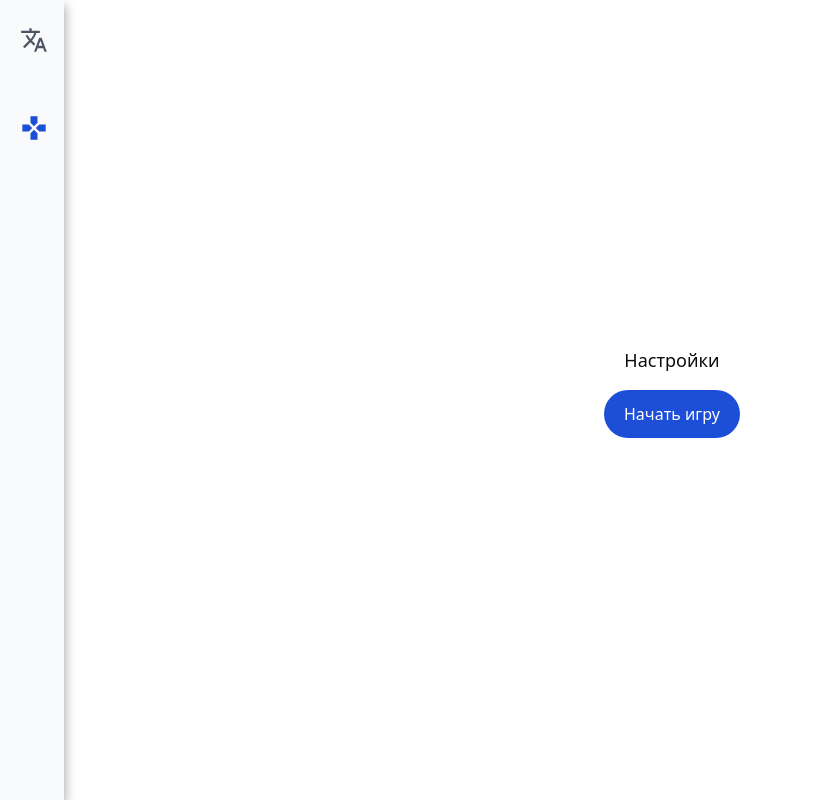
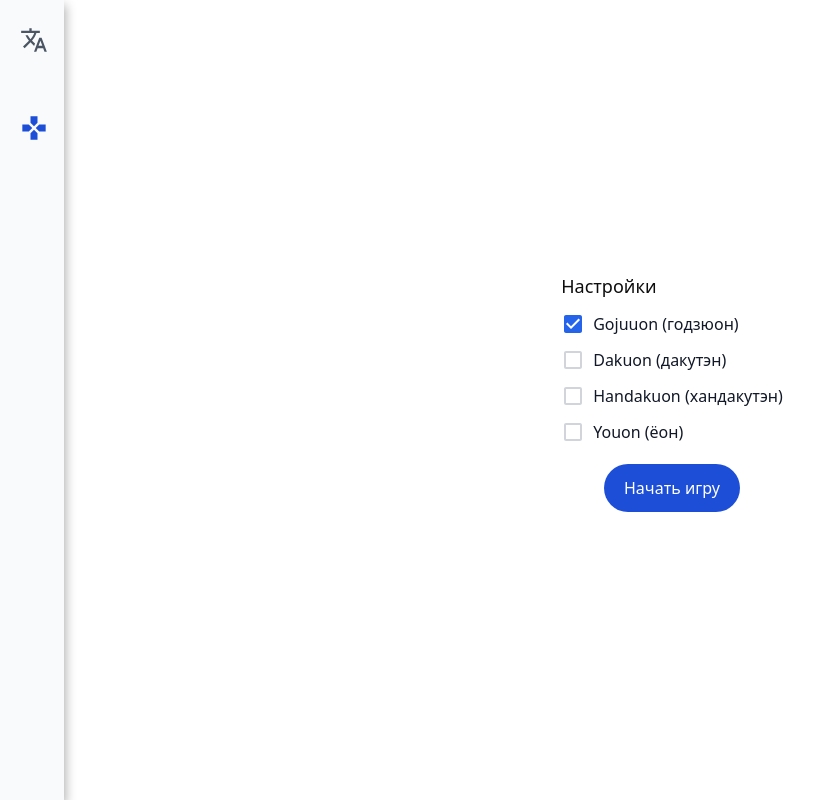
Before and after one commit to pritulaziah/japanese-alphabet, a Next.js app: page /game in a window 1280 px wide. Shown: the whole page, without its empty margins (0-825 px from the left). Built offline with nearby package versions, Linux system fonts and the light colour scheme.

Commit message:
add basic settings in game

```diff
--- a/components/common/AlphabetTypeList.tsx
+++ b/components/common/AlphabetTypeList.tsx
@@ -4,12 +4,19 @@ import { alphabetTypes } from "constants/japanese";
 import capitalize from "utils/capitalize";
 import useStore from "hooks/useStore";
 import { ActionTypes } from "types/store";
+import Checkbox from "./Checkbox";
 
-const AlphabetTypeList = () => {
+interface IProps {
+  checkboxView?: boolean;
+  mode?: "checkbox" | "button";
+  hidden?: AlphabetTypes[];
+}
+
+const AlphabetTypeList = ({ mode = "button", hidden = [] }: IProps) => {
   const { state, dispatch } = useStore();
   const { visibleTypes } = state;
 
-  const onChangeVisibleType = (type: AlphabetTypes) => {
+  const changeVisibleType = (type: AlphabetTypes) => {
     const prevVisibleTypes = new Set(visibleTypes);
 
     if (prevVisibleTypes.has(type)) {
@@ -23,16 +30,33 @@ const AlphabetTypeList = () => {
 
   return (
     <ul className="list-none">
-      {alphabetTypes.map((alphabetType) => (
-        <li key={alphabetType.type} className="mb-3 last-of-type:mb-0">
+      {alphabetTypes
+        .filter(
+          (alphabetType) =>
+            hidden.length === 0 || !hidden.includes(alphabetType.type)
+        )
+        .map((alphabetType) => {
+          const active = visibleTypes.includes(alphabetType.type);
+          const isModeButton = mode === "button";
+
+          const onChangeVisibleType = () =>
+            changeVisibleType(alphabetType.type);
+
+          return (
+            <li
+              key={alphabetType.type}
+              className={clsx(
+                "last-of-type:mb-0",
+                isModeButton ? "mb-3" : "mb-1"
+              )}
+            >
+              {isModeButton ? (
                 <button
-            onClick={() => onChangeVisibleType(alphabetType.type)}
+                  onClick={onChangeVisibleType}
                   className={clsx(
                     "w-full font-medium rounded-lg border flex items-center justify-center py-2 px-1.5 xl:py-3 xl:px-2 cursor-pointer transition-colors transition-opacity",
                     alphabetType.styles.getCell(),
-              visibleTypes.includes(alphabetType.type)
-                ? "opacity-100"
-                : "opacity-50"
+                    active ? "opacity-100" : "opacity-50"
                   )}
                 >
                   <div className="flex flex-col xl:inline-block">
@@ -40,8 +64,17 @@ const AlphabetTypeList = () => {
                     <span>{`(${alphabetType.ru})`}</span>
                   </div>
                 </button>
+              ) : (
+                <Checkbox onChange={onChangeVisibleType} checked={active}>
+                  <div className="flex flex-col xl:inline-block">
+                    <span>{capitalize(alphabetType.type)}</span>{" "}
+                    <span>{`(${alphabetType.ru})`}</span>
+                  </div>
+                </Checkbox>
+              )}
             </li>
-      ))}
+          );
+        })}
     </ul>
   );
 };
--- a/components/common/Button.tsx
+++ b/components/common/Button.tsx
@@ -19,12 +19,18 @@ const sizes: { [key in Size]: string } = {
   lg: "text-base py-3 px-5",
 };
 
-const variants: { [key in Variant]: { [key in Color]: string } } = {
+const variants: {
+  [key in Variant]: { [key in Color]: { disabled: string; base: string } };
+} = {
   filled: {
-    default:
-      "text-white bg-blue-700 hover:bg-blue-800 focus:ring-4 focus:ring-blue-300 dark:bg-blue-600 dark:hover:bg-blue-700 dark:focus:ring-blue-800",
-    alternative:
-      "text-gray-900 bg-white border border-gray-200 hover:bg-gray-100 hover:text-blue-700 focus:z-10 focus:ring-4 focus:ring-gray-200 dark:focus:ring-gray-700 dark:bg-gray-800 dark:text-gray-400 dark:border-gray-600 dark:hover:text-white dark:hover:bg-gray-700",
+    default: {
+      base: "text-white bg-blue-700 hover:bg-blue-800 focus:ring-4 focus:ring-blue-300 dark:bg-blue-600 dark:hover:bg-blue-700 dark:focus:ring-blue-800",
+      disabled: "text-white bg-blue-400 dark:bg-blue-500 cursor-not-allowed",
+    },
+    alternative: {
+      disabled: "",
+      base: "text-gray-900 bg-white border border-gray-200 hover:bg-gray-100 hover:text-blue-700 focus:z-10 focus:ring-4 focus:ring-gray-200 dark:focus:ring-gray-700 dark:bg-gray-800 dark:text-gray-400 dark:border-gray-600 dark:hover:text-white dark:hover:bg-gray-700",
+    },
   },
 };
 
@@ -34,10 +40,13 @@ const Button = ({
   color = "default",
   rounded = false,
   fullWidth = false,
+  disabled = false,
   className,
   children,
   ...restProps
 }: IProps) => {
+  const styles = variants[variant][color][disabled ? "disabled" : "base"];
+
   return (
     <button
       {...restProps}
@@ -46,7 +55,7 @@ const Button = ({
         className,
         "focus:outline-none flex items-center justify-center font-medium transition duration-150 ease-in-out",
         sizes[size],
-        variants[variant][color],
+        styles,
         rounded ? "rounded-full" : "rounded-lg",
         fullWidth ? "w-full" : "w-auto"
       )}
--- a/components/game/ResultList.tsx
+++ b/components/game/ResultList.tsx
@@ -1,5 +1,5 @@
 import { Answer } from "types/game";
-import ResultItem from "./ResultItem";
+import ResultListItem from "./ResultListItem";
 import Button from "components/common/Button";
 import Footer from "./Footer";
 import clsx from "clsx";
@@ -26,7 +26,9 @@ const ResultList = ({ answers, finishGame }: IProps) => {
     (answer) => answer.value === "correct"
   ).length;
   const progress =
-    correctAnswers === 0 ? 0 : (correctAnswers / answers.length) * 100;
+    correctAnswers === 0
+      ? 0
+      : Math.round((correctAnswers / answers.length) * 100);
   const size = 100;
   const strokeWidth = 10;
   const center = size / 2;
@@ -81,7 +83,7 @@ const ResultList = ({ answers, finishGame }: IProps) => {
         </div>
         <ul className="list-none divide-y">
           {answers.map((answer, index) => (
-            <ResultItem key={index} answer={answer} />
+            <ResultListItem key={index} answer={answer} />
           ))}
         </ul>
       </div>
--- a/components/game/Welcome.tsx
+++ b/components/game/Welcome.tsx
@@ -1,16 +1,29 @@
+import Button from "components/common/Button";
+import AlphabetTypeList from "components/common/AlphabetTypeList";
+import useStore from "hooks/useStore";
+import { AlphabetTypes } from "types/alphabet";
 import Footer from "./Footer";
-import Button from "components/common/Button";
 
 interface IProps {
   startGame: () => void;
 }
 
 const Welcome = ({ startGame }: IProps) => {
+  const { state } = useStore();
+
   return (
     <>
-      <h3 className="font-medium text-lg">Настройки</h3>
+      <div className="flex flex-col">
+        <h3 className="font-medium text-lg mb-2">Настройки</h3>
+        <AlphabetTypeList mode="checkbox" hidden={[AlphabetTypes.Sokuon]} />
+      </div>
       <Footer>
-        <Button size="lg" rounded onClick={startGame}>
+        <Button
+          size="lg"
+          rounded
+          onClick={startGame}
+          disabled={state.visibleTypes.length === 0}
+        >
           Начать игру
         </Button>
       </Footer>
--- a/constants/japanese.ts
+++ b/constants/japanese.ts
@@ -9,7 +9,7 @@ type AlphabetTypeStyles = {
   getHighlight?: () => string;
 };
 
-type AlphabetType = {
+export type AlphabetType = {
   type: AlphabetTypes;
   styles: AlphabetTypeStyles;
   ru: string;
```
Also changed, not shown: components/game/ResultListItem.tsx (renamed from components/game/ResultItem.tsx). Lines whose indentation alone changed are shown as unchanged.
